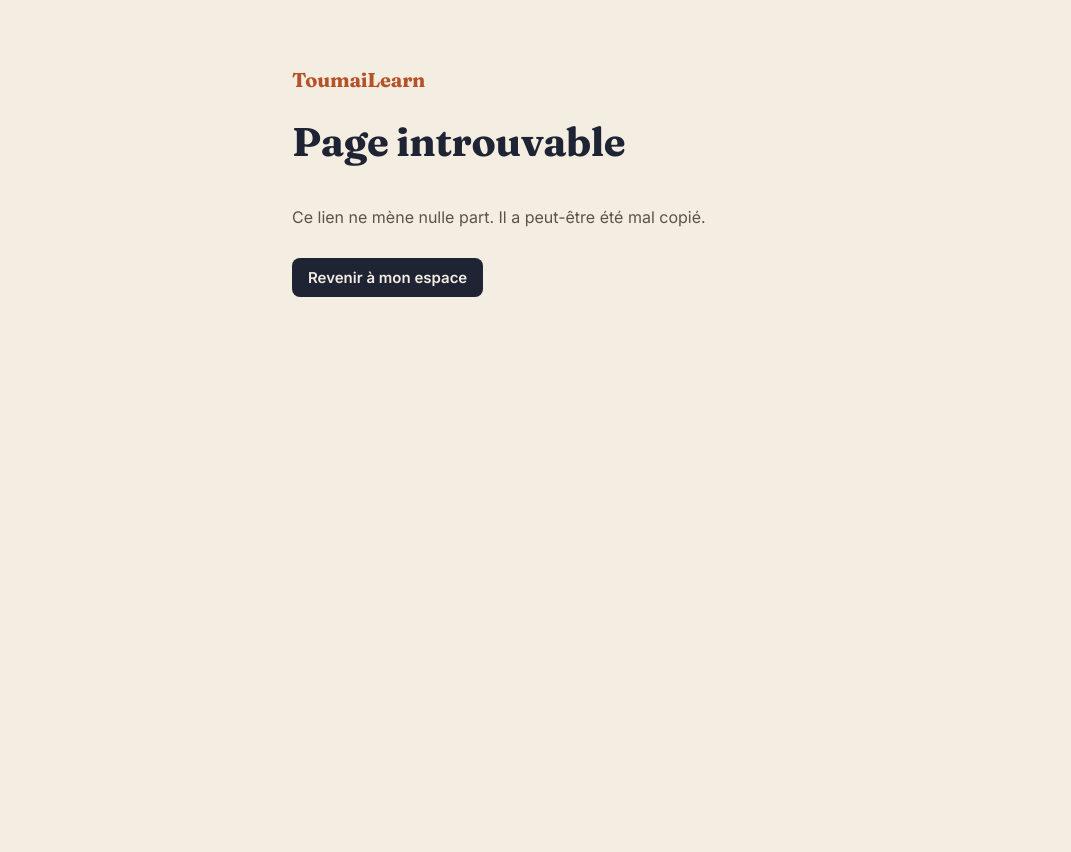
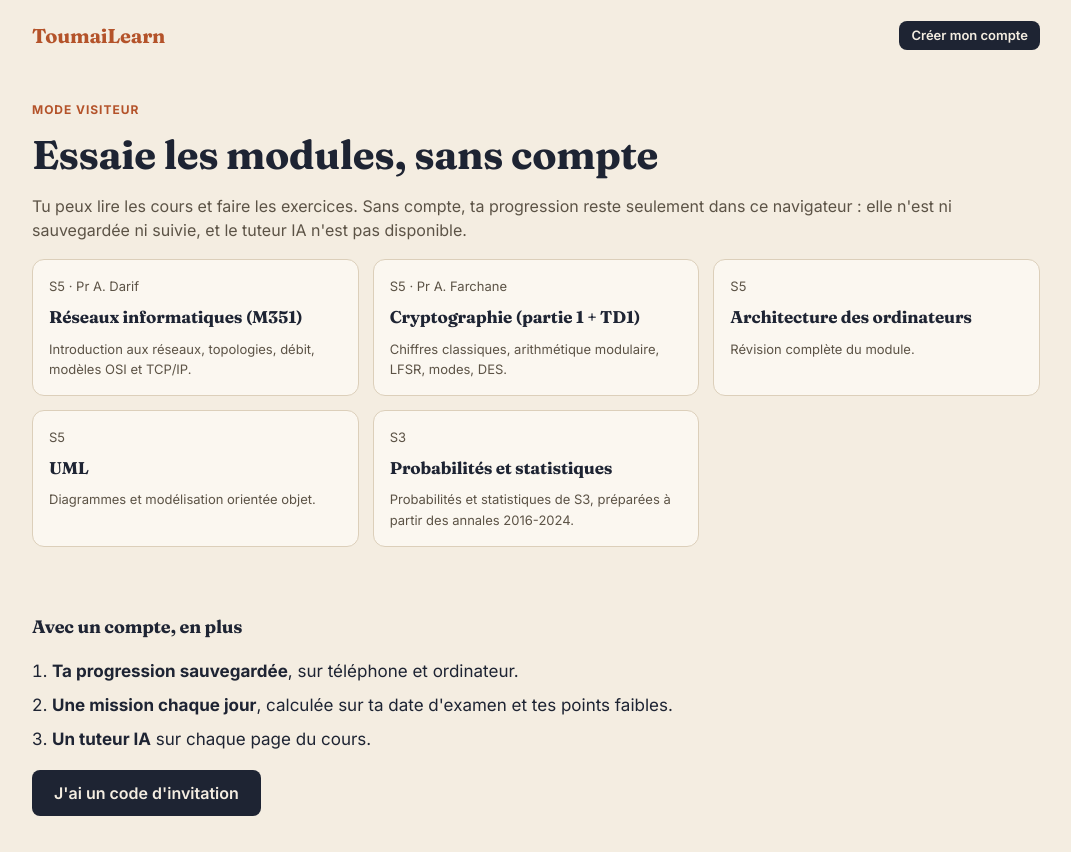
Before and after one commit to Primstoo/MIZAN, a Next.js app: page /decouvrir in a window 1280 px wide. Before the commit this address had no page. Shown: the whole page, without its empty margins (104-1175 px from the left). Before the commit the page ends 800 px from the top, so only its background shows below. Built offline with nearby package versions, Linux system fonts and the light colour scheme.

Commit message:
Mode visiteur sans compte et textes ouverts à toutes les universités
- /decouvrir : modules consultables sans compte, sans tuteur ni sauvegarde
- bouton « Essayer sans compte » sur l'accueil, pages ajoutées au sitemap
- FSABM retiré de la description Google, de l'accueil et de la connexion

```diff
--- /dev/null
+++ b/src/app/decouvrir/fichier/[file]/route.ts
@@ -0,0 +1,16 @@
+import { readFile } from "node:fs/promises";
+import path from "node:path";
+import { NextResponse } from "next/server";
+import { MODULES } from "@/lib/modules";
+
+// Module en mode visiteur : même fichier que pour les membres, sans le pont (ni tuteur, ni synchronisation).
+export async function GET(_req: Request, { params }: { params: { file: string } }) {
+  const m = MODULES.find((x) => x.fichier === params.file);
+  if (!m) return new NextResponse("Module introuvable", { status: 404 });
+  const html = await readFile(path.join(process.cwd(), "content", "modules", m.fichier), "utf8");
+  const tete = `<meta name="viewport" content="width=device-width, initial-scale=1, viewport-fit=cover">
+<meta name="robots" content="noindex">
+<style>@media (max-width:700px){input,textarea,select{font-size:16px!important}}</style>`;
+  const out = /<head[^>]*>/i.test(html) ? html.replace(/<head[^>]*>/i, (h) => `${h}\n${tete}`) : tete + html;
+  return new NextResponse(out, { headers: { "Content-Type": "text/html; charset=utf-8", "Cache-Control": "public, max-age=3600", "X-Frame-Options": "SAMEORIGIN" } });
+}
--- /dev/null
+++ b/src/app/decouvrir/page.tsx
@@ -0,0 +1,42 @@
+import { MODULES } from "@/lib/modules";
+
+export const metadata = {
+  title: "Essayer sans compte",
+  description: "Ouvre les modules de révision ToumaiLearn sans créer de compte : cours expliqués, exercices et quiz.",
+  alternates: { canonical: "/decouvrir" },
+};
+
+// Mode visiteur : modules consultables sans compte, sans sauvegarde côté serveur ni tuteur.
+export default function Decouvrir() {
+  return (
+    <main className="land">
+      <header className="page top nob">
+        <a href="/" className="logo">ToumaiLearn</a>
+        <a href="/login?invitation" className="btn small">Créer mon compte</a>
+      </header>
+      <section className="page">
+        <p className="eyebrow">Mode visiteur</p>
+        <h1>Essaie les modules, sans compte</h1>
+        <p className="muted">Tu peux lire les cours et faire les exercices. Sans compte, ta progression reste seulement dans ce navigateur : elle n&apos;est ni sauvegardée ni suivie, et le tuteur IA n&apos;est pas disponible.</p>
+        <div className="grid" style={{ marginTop: 16 }}>
+          {MODULES.map((m) => (
+            <a key={m.slug} href={`/decouvrir/${m.slug}`} className="card">
+              <span className="muted small">{m.semestre}{m.prof ? ` · ${m.prof}` : ""}</span>
+              <h3>{m.titre}</h3>
+              <p className="muted small">{m.resume}</p>
+            </a>
+          ))}
+        </div>
+      </section>
+      <section className="page steps">
+        <h2>Avec un compte, en plus</h2>
+        <ol>
+          <li><strong>Ta progression sauvegardée</strong>, sur téléphone et ordinateur.</li>
+          <li><strong>Une mission chaque jour</strong>, calculée sur ta date d&apos;examen et tes points faibles.</li>
+          <li><strong>Un tuteur IA</strong> sur chaque page du cours.</li>
+        </ol>
+        <p><a href="/login?invitation" className="btn big-inline">J&apos;ai un code d&apos;invitation</a></p>
+      </section>
+    </main>
+  );
+}
--- a/src/app/layout.tsx
+++ b/src/app/layout.tsx
@@ -4,9 +4,9 @@ import "./globals.css";
 export const metadata: Metadata = {
   metadataBase: new URL("https://toumailearn.app"),
   alternates: { canonical: "/" },
-  keywords: ["ToumaiLearn", "Toumai Learn", "révision", "FSABM", "Béni Mellal", "cours", "examens", "étudiants Maroc"],
+  keywords: ["ToumaiLearn", "Toumai Learn", "révision", "université", "fac", "cours", "examens", "étudiants Maroc", "tuteur IA"],
   title: { default: "ToumaiLearn · Révise le cours de ton prof", template: "%s · ToumaiLearn" },
-  description: "Plateforme de révision pour les étudiants de la FSABM : le cours de ton prof expliqué, des exercices corrigés, un tuteur IA et ta progression mesurée.",
+  description: "Plateforme de révision pour les étudiants des universités du Maroc : le cours de ton prof expliqué, des exercices corrigés, un tuteur IA et ta progression mesurée.",
   applicationName: "ToumaiLearn",
   openGraph: { title: "ToumaiLearn", siteName: "ToumaiLearn", url: "https://toumailearn.app", description: "Révise le cours de ton prof, pas un cours générique.", locale: "fr_MA", type: "website" },
 };
--- a/src/app/login/page.tsx
+++ b/src/app/login/page.tsx
@@ -95,7 +95,7 @@ export default function Login() {
             <li>Un tuteur qui connaît ton module</li>
           </ul>
         </div>
-        <p className="small auth-foot">FSABM · Béni Mellal</p>
+        <p className="small auth-foot">Universités du Maroc</p>
       </section>
 
       <section className="auth-form">
--- a/src/app/robots.ts
+++ b/src/app/robots.ts
@@ -1,9 +1,9 @@
 import type { MetadataRoute } from "next";
 
-// Indique aux moteurs de recherche ce qu'ils peuvent explorer : la page publique et la connexion, jamais l'espace élève.
+// Indique aux moteurs de recherche ce qu'ils peuvent explorer : la page publique, le mode visiteur et la connexion, jamais l'espace élève.
 export default function robots(): MetadataRoute.Robots {
   return {
-    rules: [{ userAgent: "*", allow: ["/", "/login"], disallow: ["/app", "/api", "/auth"] }],
+    rules: [{ userAgent: "*", allow: ["/", "/login", "/decouvrir"], disallow: ["/app", "/api", "/auth"] }],
     sitemap: "https://toumailearn.app/sitemap.xml",
     host: "https://toumailearn.app",
   };
--- a/src/app/sitemap.ts
+++ b/src/app/sitemap.ts
@@ -1,9 +1,12 @@
 import type { MetadataRoute } from "next";
+import { MODULES } from "@/lib/modules";
 
 // Liste des pages publiques à indexer.
 export default function sitemap(): MetadataRoute.Sitemap {
   return [
     { url: "https://toumailearn.app/", changeFrequency: "weekly", priority: 1 },
+    { url: "https://toumailearn.app/decouvrir", changeFrequency: "weekly", priority: 0.8 },
+    ...MODULES.map((m) => ({ url: `https://toumailearn.app/decouvrir/${m.slug}`, changeFrequency: "weekly" as const, priority: 0.6 })),
     { url: "https://toumailearn.app/login", changeFrequency: "monthly", priority: 0.5 },
   ];
 }
```
Also changed, not shown: src/app/decouvrir/[slug]/page.tsx (added, +23 -0 lines), src/app/page.tsx (+5 -4 lines), 1 other file (tests, documents, lock files or other folders).
